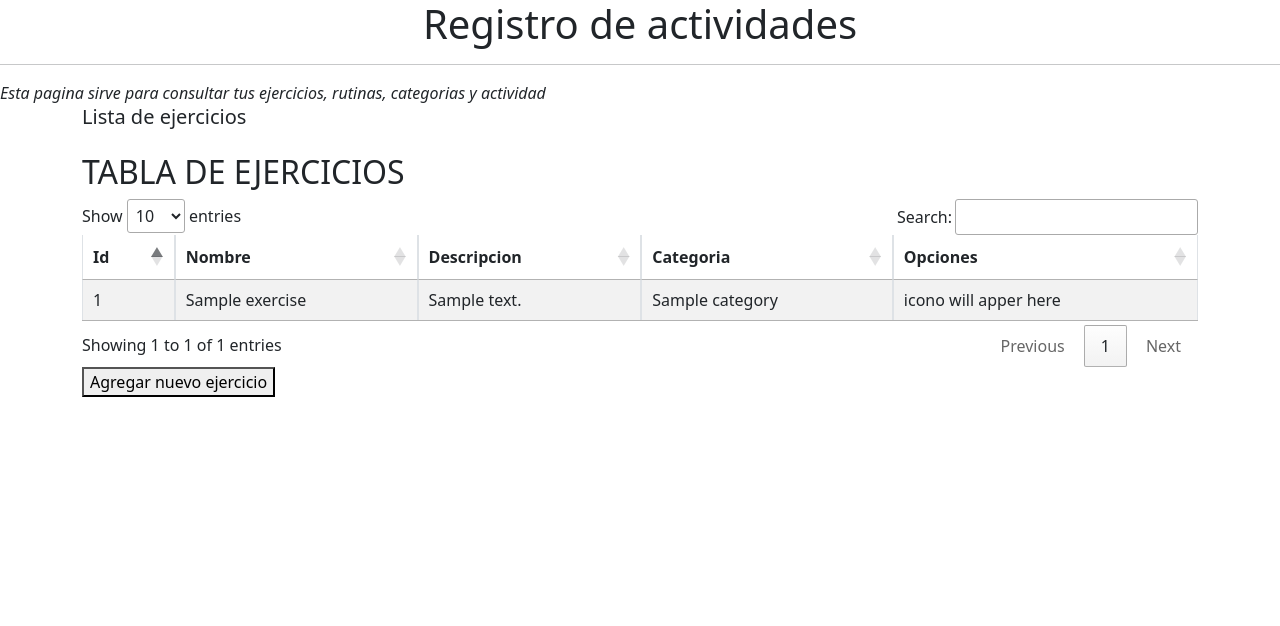
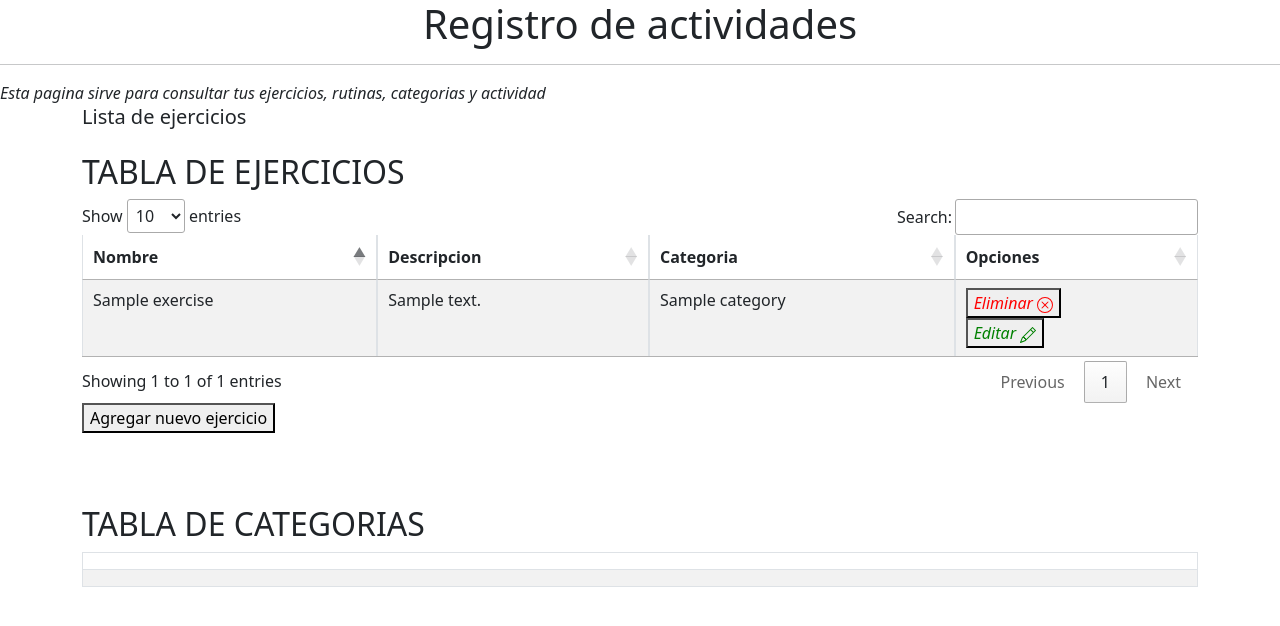
Before and after one commit to Bailalouwu/work, a Django app: page / in a window 1280 px wide. Shown: the top 626 px of the page. Run offline with Django 4.2, Linux system fonts and the light colour scheme; tables that the repository leaves empty hold one stand-in row (values such as "Sample post"); lists and menus that the app fills with data are empty; some libraries are stand-ins or nearby versions.

Commit message:
Modificación de la vista principal, especificamente la table de ejercicios. Se añadio el boton de eliminar y editar y unicamente se ha hecho funcionar el boton de borrar

```diff
--- a/activity/models.py
+++ b/activity/models.py
@@ -21,6 +21,8 @@
 class Rutine (models.Model): #Pecho, espalda, brazo...
     name = models.CharField(max_length=30)
     exercises = models.ManyToManyField(Exercises)
+    repetitions = models.IntegerField()
+    series = models.IntegerField()
     description = models.CharField(max_length=150)
     def __str__(self):
         return self.name
--- a/activity/templates/main.html
+++ b/activity/templates/main.html
@@ -19,10 +19,9 @@
                 <h2>TABLA DE EJERCICIOS</h2>
                 <div class="col-sm-12 col-md-12 col-xl-12 col-lg-12">
                     <div class="table-responsive">
-                        <table id="exer_table" class="table table-striped table-bordered">
+                        <table id="exercise_table" class="table table-striped table-bordered">
                             <thead>
                                 <tr>
-                                    <th>Id</th>
                                     <th>Nombre</th>
                                     <th>Descripcion</th>
                                     <th>Categoria</th>
@@ -32,11 +31,30 @@
                             <tbody>
                                 {% for exercise in exercises %}
                                 <tr>
-                                    <td>{{ exercise.id }}</td>
                                     <td>{{ exercise.name }}</td>
                                     <td>{{ exercise.description }}</td>
                                     <td>{{ exercise.category.name }}</td>
-                                    <td>icono will apper here</td>
+                                    <td>
+                                        <form action="{% url 'activity:delete_exercise' exercise.id %}" method="post">
+                                            {% csrf_token %}
+                                            <button style="color: red;" type="submit">
+                                                <i>Eliminar</i>
+                                                <svg xmlns="http://www.w3.org/2000/svg" width="16" height="16" fill="currentColor" class="bi bi-x-circle" viewBox="0 0 16 16">
+                                                    <path d="M8 15A7 7 0 1 1 8 1a7 7 0 0 1 0 14m0 1A8 8 0 1 0 8 0a8 8 0 0 0 0 16"/>
+                                                    <path d="M4.646 4.646a.5.5 0 0 1 .708 0L8 7.293l2.646-2.647a.5.5 0 0 1 .708.708L8.707 8l2.647 2.646a.5.5 0 0 1-.708.708L8 8.707l-2.646 2.647a.5.5 0 0 1-.708-.708L7.293 8 4.646 5.354a.5.5 0 0 1 0-.708"/>
+                                                </svg>
+                                            </button>
+                                        </form>
+                                        <form action="" method="post">
+                                            {% csrf_token %}
+                                            <button style="color: green;" type="submit">
+                                                <i>Editar</i>
+                                                <svg xmlns="http://www.w3.org/2000/svg" width="16" height="16" fill="currentColor" class="bi bi-pencil" viewBox="0 0 16 16" >
+                                                    <path d="M12.146.146a.5.5 0 0 1 .708 0l3 3a.5.5 0 0 1 0 .708l-10 10a.5.5 0 0 1-.168.11l-5 2a.5.5 0 0 1-.65-.65l2-5a.5.5 0 0 1 .11-.168zM11.207 2.5 13.5 4.793 14.793 3.5 12.5 1.207zm1.586 3L10.5 3.207 4 9.707V10h.5a.5.5 0 0 1 .5.5v.5h.5a.5.5 0 0 1 .5.5v.5h.293zm-9.761 5.175-.106.106-1.528 3.821 3.821-1.528.106-.106A.5.5 0 0 1 5 12.5V12h-.5a.5.5 0 0 1-.5-.5V11h-.5a.5.5 0 0 1-.468-.325"/>
+                                                </svg>
+                                            </button>
+                                        </form>
+                                    </td>
                                 </tr>
                                 {% endfor %}
                             </tbody>
@@ -46,12 +64,36 @@
                 </div>
             </div>
         </div>
+        <br>
+        <br>
+        <br>
+        <div class="container">
+            <div class="row justify-content-md-center">
+                <h2>TABLA DE CATEGORIAS</h2>
+                <div class="col-sm-12 col-md-12 col-xl-12 col-lg-12">
+                    <div class="table-responsive">
+                        <table id="exer_table" class="table table-striped table-bordered">
+                            <thead>
+                                <tr>
+                                    <th></th>
+                                </tr>
+                            </thead>
+                            <tbody>
+                                <tr>
+                                    <td></td>
+                                </tr>
+                            </tbody>
+                        </table>
+                    </div>
+                </div>
+            </div>
+        </div>
         <script src="{% static 'js/jquery.min.js' %}"></script>
         <script src="{% static 'js/jquery.dataTables.min.js' %}"></script>
         <script src="{% static 'js/bootstrap.min.js' %}"></script>
         <script>
             $(document).ready(function() {
-                $('#exer_table').DataTable();
+                $('#exercise_table').DataTable();
             });
         </script>
     </body>
--- a/activity/urls.py
+++ b/activity/urls.py
@@ -7,5 +7,6 @@
     path('', main_activity),
     path('ejercicios/', exercises_create),
     path('categorias/',category_create),
-    path('rutinas/',rutine_create)
+    path('rutinas/',rutine_create),
+    path('delete/<int:id>/', delete_exercise, name='delete_exercise'),
 ]
--- a/activity/views.py
+++ b/activity/views.py
@@ -1,4 +1,4 @@
-from django.shortcuts import redirect, render
+from django.shortcuts import redirect, render, get_object_or_404
 from .forms import *
 from .models import *
 
@@ -21,6 +21,7 @@
         except Category.DoesNotExist:
             category = None
         Exercises.objects.create(name=name,description=description,category=category)
+        return redirect('/')
     return render(request, 'exercises.html',{'list': list})
 
 
@@ -46,7 +47,6 @@
         if form.is_valid():
             rutine = form.save(commit=False)
             rutine.save()
-
             exercises_list = request.POST.getlist('exercises')
             for exercise_id in exercises_list:
                 exercise = Exercises.objects.get(pk=exercise_id)
@@ -55,3 +55,9 @@
         form = ruti_Form()
     exercises = Exercises.objects.all()
     return render(request,'rutine.html', {'form': form, 'exercises': exercises})
+
+# INSTRUCCIONES PARA ELIMINAR EJERCICIOS
+def delete_exercise (request, id):
+    register = Exercises.objects.get(pk=id)
+    register.delete()
+    return redirect('/')
```
Also changed, not shown: activity/templates/exercises.html (+1 -9 lines).
